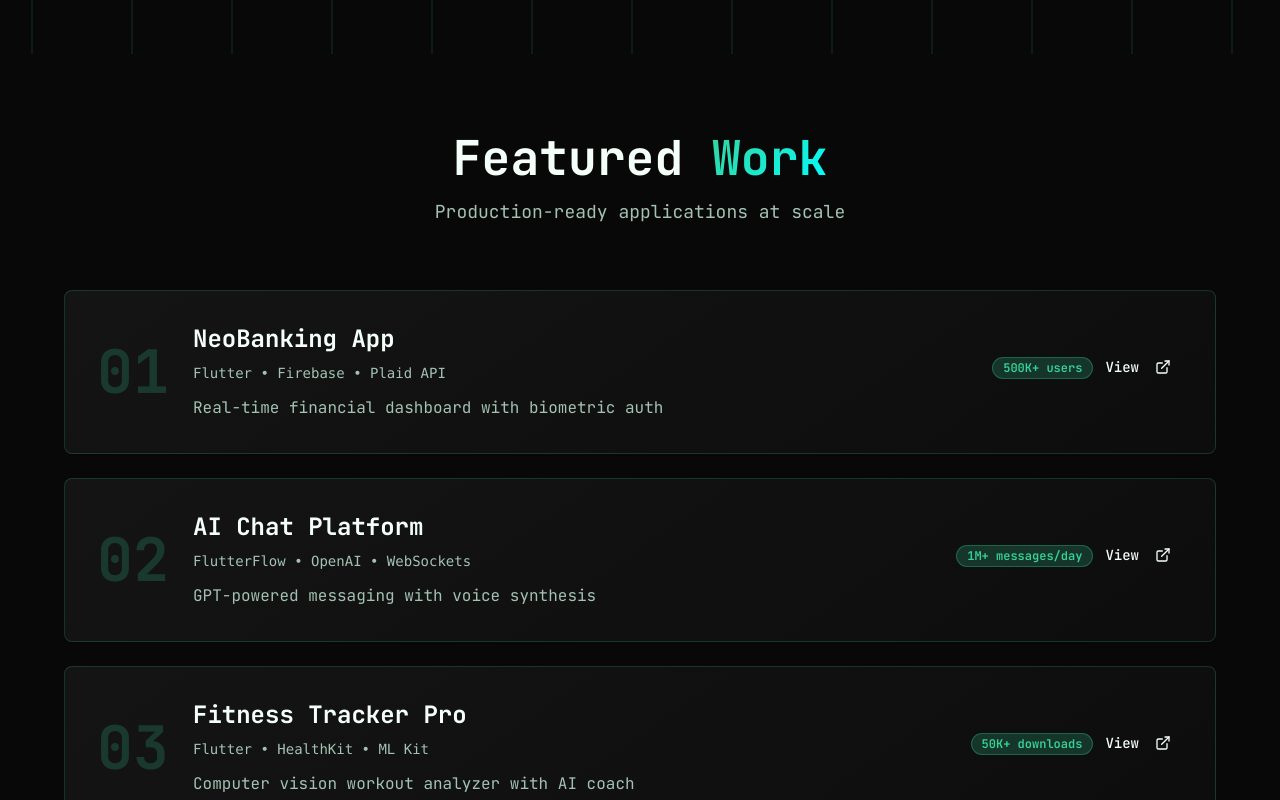
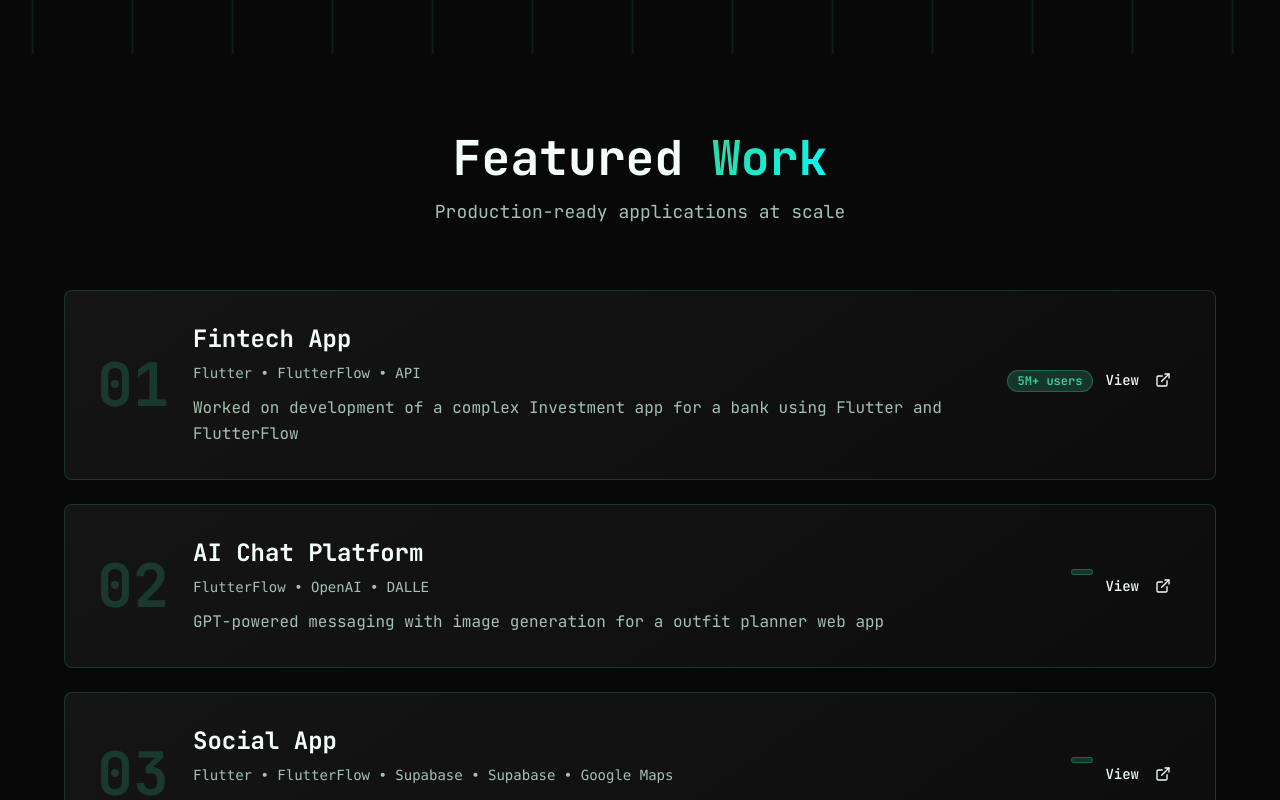
Before and after one commit to ahmedafrid/portfolio, a React (Vite) app: page / in a window 1280 px wide. Shown: the part 2000-2800 px from the top of the page. Built offline with nearby package versions, Linux system fonts and the light colour scheme; the HTML template or start-up script is replaced by a standard one.

Commit message:
Update Index.tsx

```diff
--- a/src/pages/Index.tsx
+++ b/src/pages/Index.tsx
@@ -76,24 +76,38 @@ class FlutterEngineer {
   const projects = [
     {
       id: "01",
-      title: "NeoBanking App",
-      tech: "Flutter • Firebase • Plaid API",
-      description: "Real-time financial dashboard with biometric auth",
-      metrics: "500K+ users",
+      title: "Fintech App",
+      tech: "Flutter • FlutterFlow • API",
+      description: "Worked on development of a complex Investment app for a bank using Flutter and FlutterFlow",
+      metrics: "5M+ users",
     },
     {
       id: "02",
       title: "AI Chat Platform",
-      tech: "FlutterFlow • OpenAI • WebSockets",
-      description: "GPT-powered messaging with voice synthesis",
-      metrics: "1M+ messages/day",
+      tech: "FlutterFlow • OpenAI • DALLE",
+      description: "GPT-powered messaging with image generation for a outfit planner web app",
+      // metrics: "1M+ messages/day",
     },
     {
       id: "03",
-      title: "Fitness Tracker Pro",
-      tech: "Flutter • HealthKit • ML Kit",
-      description: "Computer vision workout analyzer with AI coach",
-      metrics: "50K+ downloads",
+      title: "Social App",
+      tech: "Flutter • FlutterFlow • Supabase • Supabase • Google Maps",
+      description: "Developed full-stack social app for a US client",
+      // metrics: "50K+ downloads",
+    },
+    {
+      id: "04",
+      title: "Dating App",
+      tech: "Flutter • FlutterFlow • Supabase • Edge function",
+      description: "Developed full-stack group dating app for a US client with matching algorithm",
+      // metrics: "50K+ downloads",
+    },
+    {
+      id: "05",
+      title: "Ride Hailing App",
+      tech: "Flutter • FlutterFlow • API • Google Map SDK",
+      description: "Redesigned existing app using Flutter for one of the popular ride hailing app",
+      // metrics: "50K+ downloads",
     },
   ];
 
@@ -378,11 +392,11 @@ class FlutterEngineer {
       {/* Footer */}
       <footer className="py-8 px-4 border-t border-primary/20">
         <div className="max-w-6xl mx-auto flex flex-col sm:flex-row justify-between items-center gap-4">
+          {/* <div className="font-mono text-sm text-muted-foreground">
+            <span className="text-primary">{'>'}</span> Built with React + Vite + Tailwind
+          </div> */}
           <div className="font-mono text-sm text-muted-foreground">
-            <span className="text-primary">{'>'}</span> Built with React + Vite + Tailwind
-          </div>
-          <div className="font-mono text-sm text-muted-foreground">
-            © 2024 <span className="text-primary">Flutter.Engineer</span>
+            © 2025 <span className="text-primary">Flutter.Engineer</span>
           </div>
         </div>
       </footer>
```
